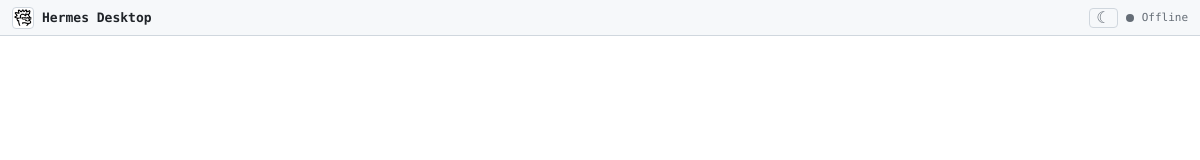
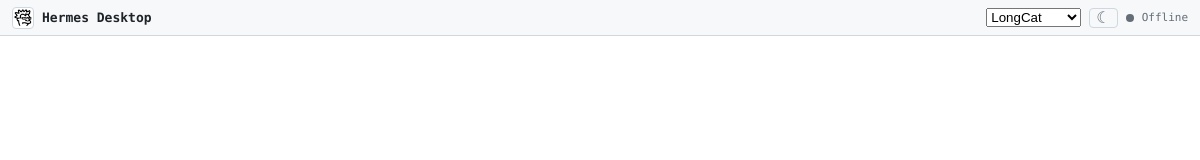
Before and after one commit to sjkncs/hermes-desktop, an Electron app: page renderer/index.html in a window 1200 px wide. Drawn offline with nearby package versions, Linux system fonts and the light colour scheme; no server answers.

Commit message:
Add model selector dropdown in titlebar

```diff
--- a/renderer/index.html
+++ b/renderer/index.html
@@ -15,6 +15,13 @@
       <span id="app-version"></span>
     </div>
     <div id="titlebar-right">
+      <select id="model-select" class="model-select" title="Switch model/provider">
+        <option value="longcat">LongCat</option>
+        <option value="openrouter">OpenRouter</option>
+        <option value="openai">OpenAI</option>
+        <option value="anthropic">Anthropic</option>
+        <option value="nous">Nous</option>
+      </select>
       <button id="theme-btn" class="btn-icon" title="Toggle theme">&#9788;</button>
       <span id="status-indicator" class="status-offline"></span>
       <span id="status-text">Offline</span>
```
